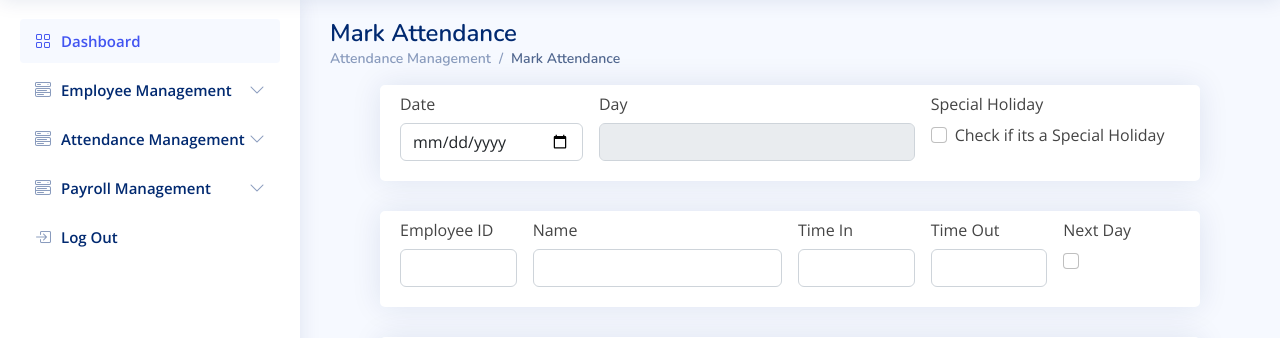
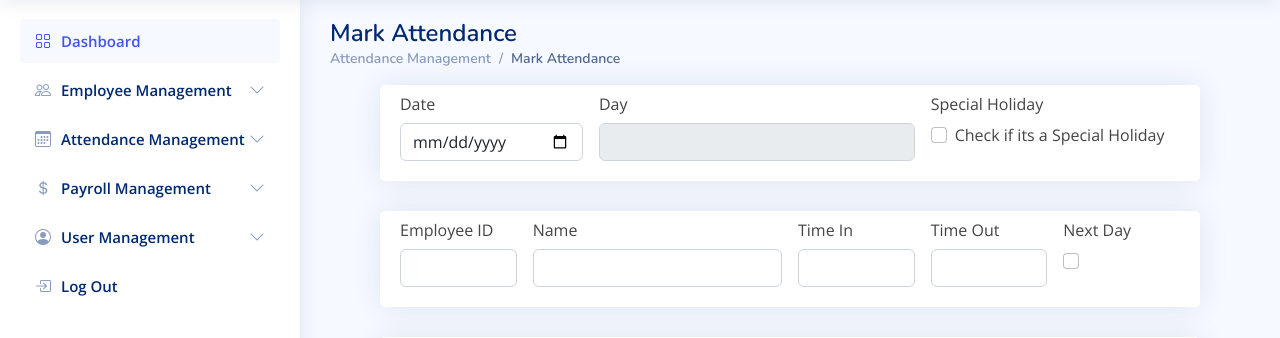
Before and after one commit to hchamikadilshan/ceylon_marine_payroll, a Django app: page /attendance/mark_attendance in a window 1280 px wide. Shown: the part 61-399 px from the top of the page. Run offline with Django 4.2, Linux system fonts and the light colour scheme; a user stored in the database is signed in; some libraries are stand-ins or nearby versions.

Commit message:
added user management

```diff
--- a/hrms/accounts/templates/base.html
+++ b/hrms/accounts/templates/base.html
@@ -132,7 +132,7 @@
 
       <li class="nav-item">
         <a class="nav-link collapsed" data-bs-target="#employee-management-nav" data-bs-toggle="collapse" href="#">
-          <i class="bi bi-menu-button-wide"></i><span>Employee Management</span><i
+          <i class="bi bi-people"></i><span>Employee Management</span><i
             class="bi bi-chevron-down ms-auto"></i>
         </a>
         <ul id="employee-management-nav" class="nav-content collapse " data-bs-parent="#sidebar-nav">
@@ -156,7 +156,7 @@
 
       <li class="nav-item">
         <a class="nav-link collapsed" data-bs-target="#attendance-management-nav" data-bs-toggle="collapse" href="#">
-          <i class="bi bi-menu-button-wide"></i><span>Attendance Management</span><i class="bi bi-chevron-down ms-auto"></i>
+          <i class="bi bi-calendar3"></i><span>Attendance Management</span><i class="bi bi-chevron-down ms-auto"></i>
         </a>
         <ul id="attendance-management-nav" class="nav-content collapse " data-bs-parent="#sidebar-nav">
           <li>
@@ -179,7 +179,7 @@
 
       <li class="nav-item">
         <a class="nav-link collapsed" data-bs-target="#payroll-management-nav" data-bs-toggle="collapse" href="">
-          <i class="bi bi-menu-button-wide"></i><span>Payroll Management</span><i class="bi bi-chevron-down ms-auto"></i>
+          <i class="bi bi-currency-dollar"></i><span>Payroll Management</span><i class="bi bi-chevron-down ms-auto"></i>
         </a>
         <ul id="payroll-management-nav" class="nav-content collapse " data-bs-parent="#sidebar-nav">
           <li>
@@ -199,6 +199,24 @@
           </li>
         </ul>
       </li><!-- End Employee Management Nav -->
+
+      <li class="nav-item">
+        <a class="nav-link collapsed" data-bs-target="#user-management-nav" data-bs-toggle="collapse" href="">
+          <i class="bi bi-person-circle"></i><span>User Management</span><i class="bi bi-chevron-down ms-auto"></i>
+        </a>
+        <ul id="user-management-nav" class="nav-content collapse " data-bs-parent="#sidebar-nav">
+          <li>
+            <a href="{% url 'my_account_view' %}">
+              <i class="bi bi-circle"></i><span>My Account</span>
+            </a>
+          </li>
+          <li>
+            <a href="">
+              <i class="bi bi-circle"></i><span>Create New User</span>
+            </a>
+          </li>
+        </ul>
+      </li><!-- End User Management Nav -->
 
 
       <li class="nav-item">
--- a/hrms/accounts/urls.py
+++ b/hrms/accounts/urls.py
@@ -1,9 +1,10 @@
 from django.urls import path
-from .views import LoginUserView, MainView, LogoutUserView
+from .views import LoginUserView, MainView, LogoutUserView,MyAccountDetailsView
 
 
 urlpatterns = [
     path('login', LoginUserView.as_view(), name="login_user_url"),
     path('logout', LogoutUserView.as_view(), name="logout_user_url"),
+    path('my_account', MyAccountDetailsView.as_view(), name="my_account_view"),
     path('', MainView.as_view(), name="main_page_url")
 ]
--- a/hrms/accounts/views.py
+++ b/hrms/accounts/views.py
@@ -2,8 +2,14 @@ from django.shortcuts import render,redirect
 from django.contrib.auth.models import User
 from django.views.generic import View
 from django.contrib.auth import login, authenticate, logout
+from django.contrib.auth.mixins import LoginRequiredMixin
 
 # Create your views here.
+class MyAccountDetailsView(LoginRequiredMixin,View):
+    login_url = '/accounts/login'
+    def get(self,request):
+        print(request.user,request.user.email)
+        return render(request,'my_account.html')
 class MainView(View):
     def get(self,request):
         if not request.user.is_authenticated:
```
Also changed, not shown: hrms/accounts/templates/my_account.html (added, +14 -0 lines).
